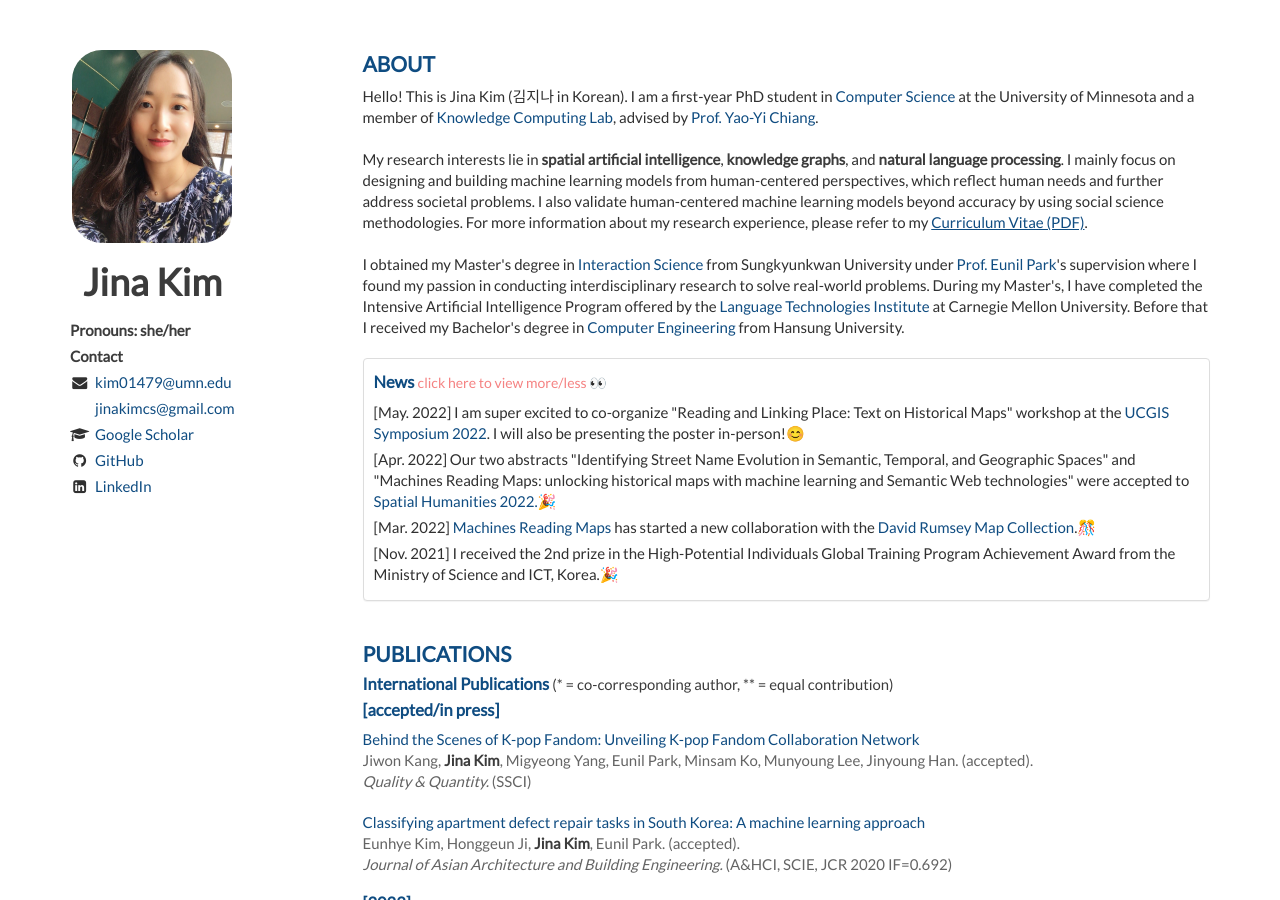
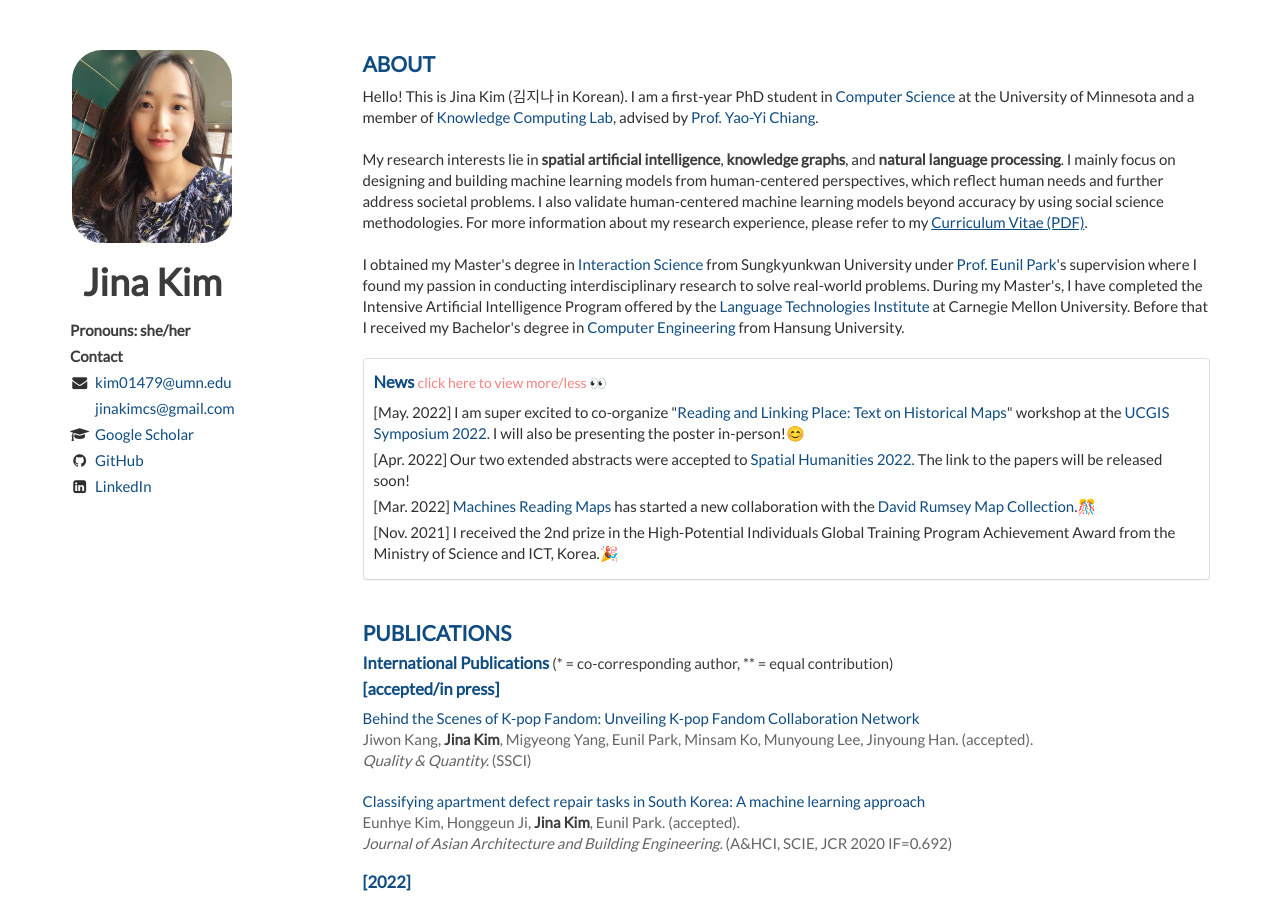
Before and after one commit to Jina-Kim/Jina-Kim.github.io, a Jekyll site: the page built from index.html, in a window 1280 px wide and 900 px high. Built offline with Jekyll 4.4.1, drawn with Linux system fonts in a browser that asks for light colours; nearby versions of some CDN libraries; the list of posts is cut into pages by our own code.

Commit message:
Update about.html

```diff
--- a/_includes/about.html
+++ b/_includes/about.html
@@ -18,8 +18,8 @@
       <div class="panel-body">
           <h2>News <a type="button" data-toggle="collapse" data-target="#collapseList" aria-expanded="false" aria-controls="collapseList" style="font-size: 85%; color: #F58282;font-weight: normal;">click here to view more/less 👀</a></h2>
         <ul class="list-unstyled">
-            <li>[May. 2022] I am super excited to co-organize "Reading and Linking Place: Text on Historical Maps" workshop at the <a href="https://www.ucgis.org/symposium-2022-main">UCGIS Symposium 2022</a>. I will also be presenting the poster in-person!😊</li>
-            <li>[Apr. 2022] Our two abstracts "Identifying Street Name Evolution in Semantic, Temporal, and Geographic Spaces" and "Machines Reading Maps: unlocking historical maps with machine learning and Semantic Web technologies" were accepted to <a href="https://www.gcdh.ugent.be/spatial-humanities-2022">Spatial Humanities 2022.</a>🎉</li>
+            <li>[May. 2022] I am super excited to co-organize "<a href="https://machines-reading-maps.github.io/ucgis2022-workshop">Reading and Linking Place: Text on Historical Maps</a>" workshop at the <a href="https://www.ucgis.org/symposium-2022-main">UCGIS Symposium 2022</a>. I will also be presenting the poster in-person!😊</li>
+            <li>[Apr. 2022] Our two extended abstracts were accepted to <a href="https://www.gcdh.ugent.be/spatial-humanities-2022">Spatial Humanities 2022.</a> The link to the papers will be released soon!</li>
             <li>[Mar. 2022] <a href="http://machines-reading-maps.github.io">Machines Reading Maps</a> has started a new collaboration with the <a href="https://www.davidrumsey.com/">David Rumsey Map Collection</a>.🎊</li>
             <li>[Nov. 2021] I received the 2nd prize in the High-Potential Individuals Global Training Program Achievement Award from the Ministry of Science and ICT, Korea.🎉</li>
             <div class="collapse" id="collapseList" aria-expanded="false" style="height: 0px;">
```
